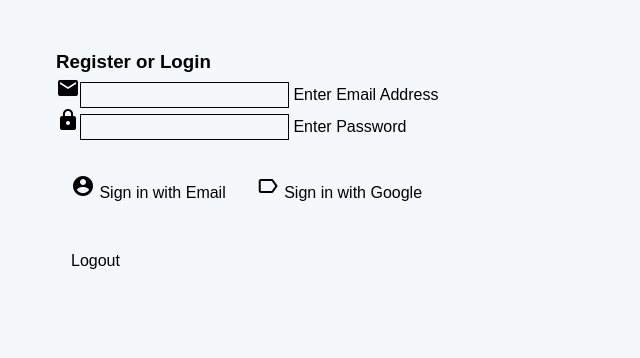
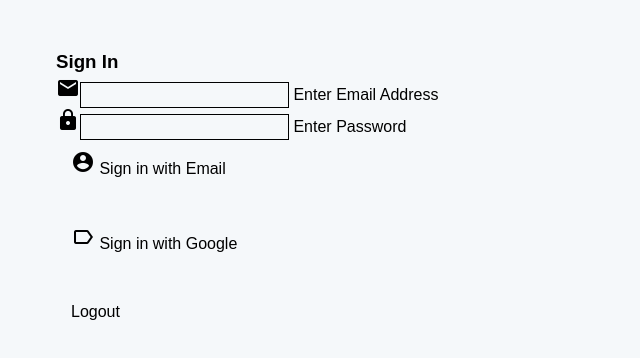
Before and after one commit to gseek27/tc2023, a Vue app: page /login in a window 1280 px wide. Shown: the top 358 px of the page, without its empty margins (0-640 px from the left). Built offline with nearby package versions, Linux system fonts and the light colour scheme.

Commit message:
commit23

```diff
--- a/src/components/Login.vue
+++ b/src/components/Login.vue
@@ -4,7 +4,7 @@
       <div class="row">
         <div class="col s12 m8 offset-m2">
           <div class="login card-panel grey lighten-4 black-text center">
-            <h3>Register or Login</h3>
+            <h3>Sign In</h3>
             <form @submit.prevent="registerOrLogin">
               <div class="input-field">
                 <i class="material-icons prefix">email</i>
@@ -16,7 +16,7 @@
                 <input type="password" id="password" v-model="password" />
                 <label for="password"> Enter Password</label>
               </div>
-              <br>
+
 
             </form>
 
@@ -25,7 +25,7 @@
   <i class="material-icons left">account_circle</i>
   Sign in with Email
 </button>
-
+<br><br>
 <!-- For Google Sign-In -->
 <button v-on:click="registerOrLoginWithGoogle" class="btn btn-large grey lighten-4 black-text">
   <i class="material-icons left">label_outline</i>
@@ -107,7 +107,7 @@ export default {
       createUserWithEmailAndPassword(auth, this.email, this.password)
         .then((user) => {
           alert(`Account created for ${user.user.email}`)
-          this.$router.push('/profile') // Navigate to profile page
+          this.$router.push('/') // Navigate to profile page
         })
         .catch((err) => {
           alert(err.message)
@@ -118,7 +118,7 @@ export default {
       signInWithPopup(auth, provider)
         .then((result) => {
           alert(`Logged in as ${result.user.email}`)
-          this.$router.push('/profile') // Navigate to profile page
+          this.$router.push('/') // Navigate to profile page
         })
         .catch((err) => {
           alert(err.message)
--- a/src/components/SideBar.vue
+++ b/src/components/SideBar.vue
@@ -39,7 +39,7 @@ export default {
     const menuItems = [
       { title: "Home", link: "/" },
       { title: "Profile", link: "/profile" },
-      { title: "Login", link: "/login" },
+
       { title: "Logout", link: "/login" }
     ];
 
```
